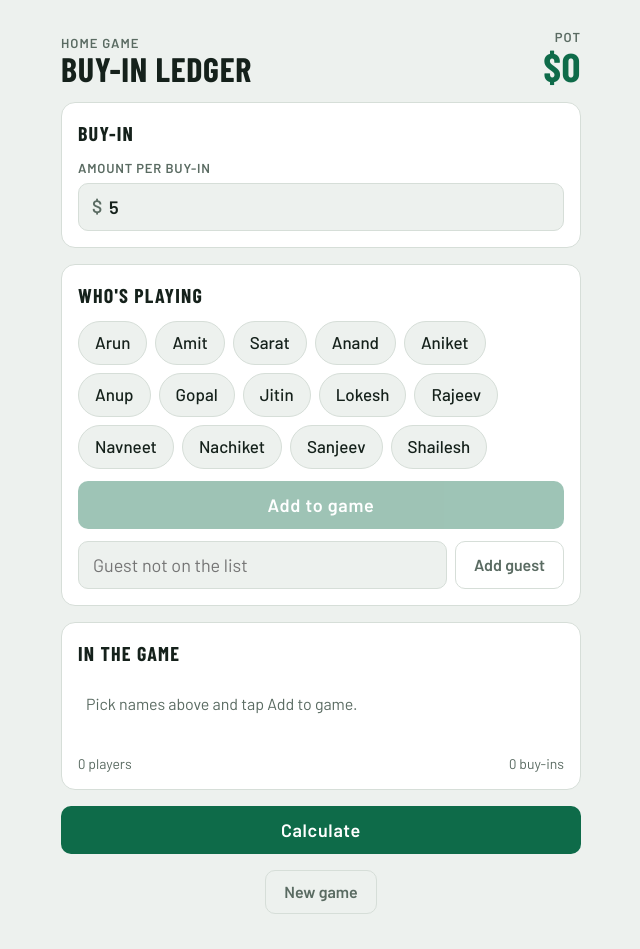
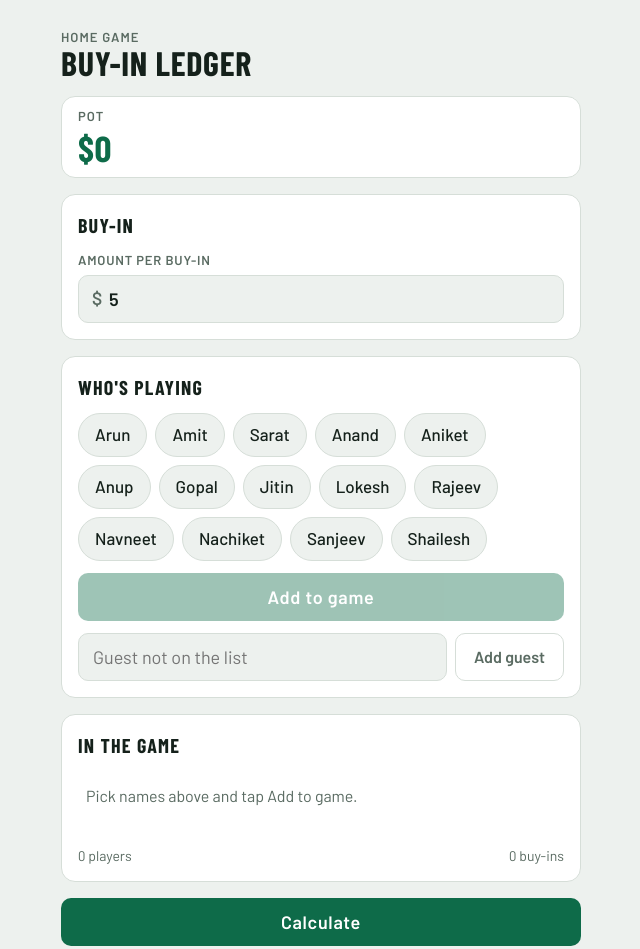
Before and after one commit to shaileshrit/right, a plain HTML site: page index.html in a window 1280 px wide. Shown: the top 949 px of the page, without its empty margins (319-959 px from the left). Drawn offline with nearby package versions, Linux system fonts and the light colour scheme.

Commit message:
header sticks around

```diff
--- a/index.html
+++ b/index.html
@@ -82,11 +82,11 @@
   .eyebrow { color: var(--muted); font-size: 13px; letter-spacing: 0.08em; text-transform: uppercase; font-weight: 600; }
 
   .head { display: flex; justify-content: space-between; align-items: flex-end; gap: 12px; }
-  .pots { display: flex; align-items: flex-end; justify-content: flex-end; gap: 18px; flex-wrap: wrap; }
-  .pot { text-align: right; }
-  .pot .num.final { color: var(--fg); }
-  .pot .num.final.ok { color: var(--good); }
-  .pot .num { font-family: var(--font-display); font-size: 40px; font-weight: 700; line-height: 1; color: var(--accent); font-variant-numeric: tabular-nums; }
+  .stats { position: sticky; top: env(safe-area-inset-top, 0px); z-index: 10; display: flex; align-items: flex-end; gap: 28px; background: var(--surface); border: 1px solid var(--line); border-radius: 14px; padding: 10px 16px; box-shadow: 0 -8px 0 var(--bg); }
+  .stat { display: flex; flex-direction: column; gap: 4px; min-width: 0; }
+  .stat .num { font-family: var(--font-display); font-size: 36px; font-weight: 700; line-height: 1.05; color: var(--accent); font-variant-numeric: tabular-nums; }
+  .stat .num.final { color: var(--fg); }
+  .stat .num.final.ok { color: var(--good); }
 
   .card { background: var(--surface); border: 1px solid var(--line); border-radius: 14px; padding: 16px; display: flex; flex-direction: column; gap: 12px; }
 
@@ -156,17 +156,18 @@
       <div class="eyebrow">Home game</div>
       <h1>Buy-In Ledger</h1>
     </div>
-    <div class="pots">
-      <div class="pot">
+  </header>
+
+  <div class="stats">
+    <div class="stat">
       <div class="eyebrow">Pot</div>
       <div class="num" id="pot">$0</div>
     </div>
-      <div class="pot" id="finalBox" hidden>
+    <div class="stat" id="finalBox" hidden>
       <div class="eyebrow">Final</div>
       <div class="num final" id="finalSum">$0</div>
     </div>
   </div>
-  </header>
 
   <section class="card" aria-labelledby="h-buyin">
     <h2 id="h-buyin">Buy-in</h2>
```
Lines whose indentation alone changed are shown as unchanged.
